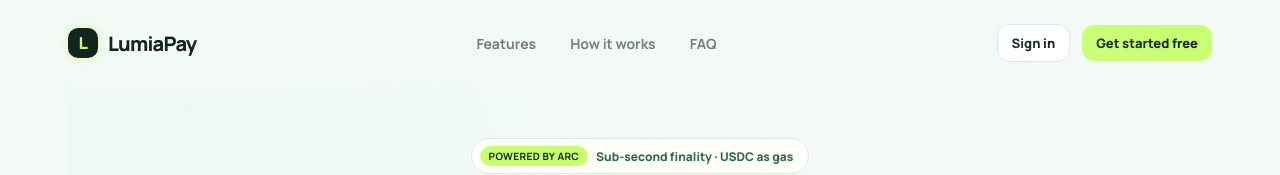
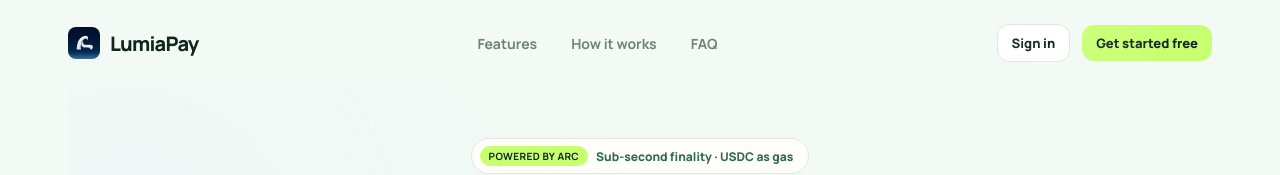
Before and after one commit to riyadh2500/LumiaPay, a Next.js app: page / in a window 1280 px wide. Shown: the top 175 px of the page. Built offline with nearby package versions, Linux system fonts and the light colour scheme.

Commit message:
feat: replace placeholder branding with actual logo

```diff
--- a/app/globals.css
+++ b/app/globals.css
@@ -87,6 +87,12 @@ button {
   color: var(--lime);
   font-family: 'DM Mono';
   font-size: 16px;
+}
+.brand-logo {
+  width: 32px;
+  height: 32px;
+  border-radius: 8px;
+  object-fit: contain;
 }
 .profile {
   display: flex;
--- a/app/layout.tsx
+++ b/app/layout.tsx
@@ -5,6 +5,10 @@ export const metadata: Metadata = {
   title: 'LumiaPay — Crypto Payment Gateway',
   description:
     'Accept USDC and EURC payments on Arc Network. No middlemen, instant settlement.',
+  icons: {
+    icon: '/logo.png',
+    apple: '/logo.png',
+  },
 };
 
 export default function RootLayout({
--- a/components/landing-page.tsx
+++ b/components/landing-page.tsx
@@ -1,4 +1,5 @@
 import Link from 'next/link';
+import Image from 'next/image';
 import {
   Zap,
   Shield,
@@ -19,7 +20,13 @@ export default function LandingPage() {
       <div className="site">
         <nav className="site-nav">
           <Link href="/" className="brand">
-            <span className="brand-mark">L</span>
+            <Image
+              src="/logo.png"
+              alt="LumiaPay"
+              width={32}
+              height={32}
+              className="brand-logo"
+            />
             LumiaPay
           </Link>
 
@@ -329,8 +336,8 @@ export default function LandingPage() {
         {/* ── Footer ── */}
         <footer className="site-footer">
           <div>
-            <Link href="/" className="brand" style={{ marginBottom: 10, display: 'flex' }}>
-              <span className="brand-mark">L</span>
+            <Link href="/" className="brand" style={{ marginBottom: 10, display: 'flex', alignItems: 'center', gap: '8px' }}>
+              <Image src="/logo.png" alt="LumiaPay" width={32} height={32} />
               LumiaPay
             </Link>
             <p className="site-footer-bottom">© {new Date().getFullYear()} LumiaPay. All rights reserved.</p>
```
Also changed, not shown: components/app-shell.tsx (+8 -1 lines), public/logo.png (added).
